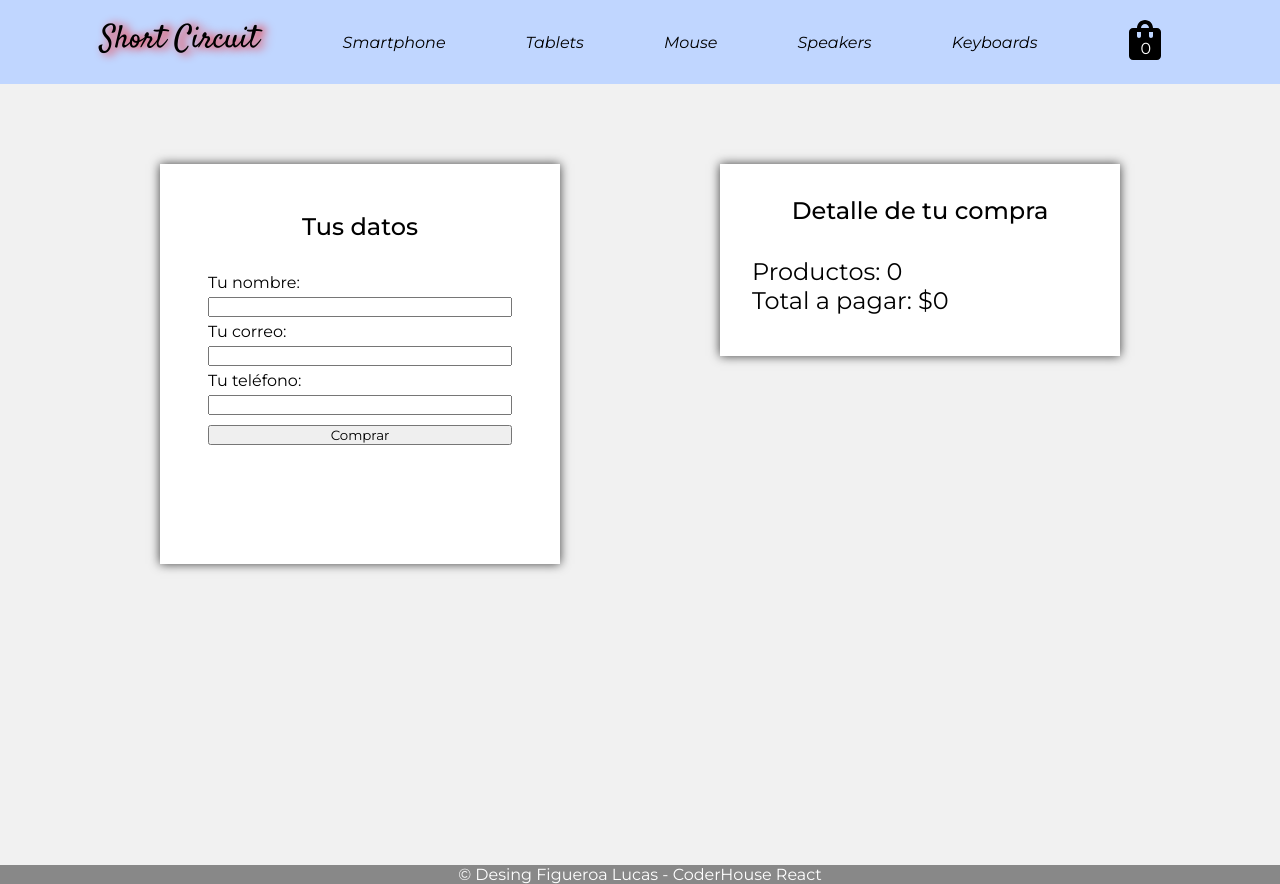
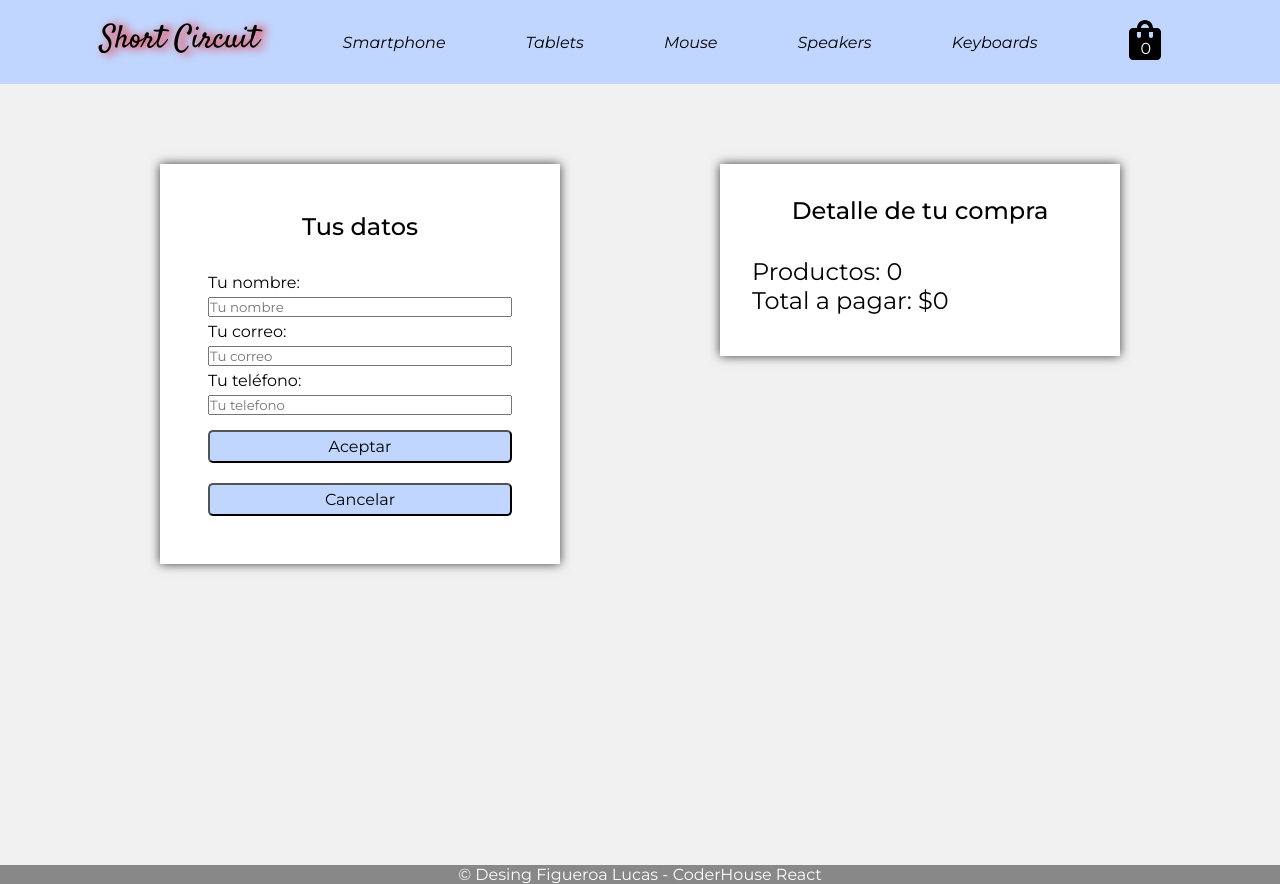
Before and after one commit to LucasFigueroaDev/My-app-store-FigueroaLucas, a React (Vite) app: page /checkout in a window 1280 px wide. Built offline with nearby package versions, Linux system fonts and the light colour scheme; no server answers; a web font is replaced by a local one.

Commit message:
[M] Orders

```diff
--- a/src/componentes/pages/checkout/Checkout.jsx
+++ b/src/componentes/pages/checkout/Checkout.jsx
@@ -1,30 +1,118 @@
 import React, { useContext, useState } from 'react';
 import { CartContext } from '../../../context/CartContext';
+import { db } from '../../../firebaseConfig';
+import { addDoc, collection } from 'firebase/firestore';
+import { useNavigate } from 'react-router-dom';
+import Swal from 'sweetalert2';
 import './checkout.css';
 
 const Checkout = () => {
-    const { cart, totalPrices, totalQuantityProducts } = useContext(CartContext);
+    const { cart, totalPrices, totalQuantityProducts, clearCart } = useContext(CartContext);
+    const [orderId, setOrderId] = useState(null);
+    const [userData, setUserData] = useState({
+        nombre: "",
+        userEmail: "",
+        telefono: ""
+    });
+
+    const captureData = (e) => {
+        setUserData({ ...userData, [e.target.name]: e.target.value });
+    };
+
+    const navigate = useNavigate();
+
+    const cancelOrder = () => {
+        setUserData({
+            nombre: "",
+            userEmail: "",
+            telefono: ""
+        });
+        clearCart();
+        navigate('/');
+    };
+
+    const functionForm = (e) => {
+        e.preventDefault();
+
+        if (!userData.nombre || !userData.userEmail || !userData.telefono) {
+            Swal.fire({
+                title: 'Error',
+                text: 'Por favor rellena todos los campos'
+            })
+            return;
+        }
+
+        if (!/\S+@\S+\.\S+/.test(userData.userEmail)) {
+            Swal.fire({
+                title: 'Error',
+                text: 'Por favor introduce un email valido'
+            })
+            return;
+        }
+
+        let total = totalPrices();
+
+        let order = {
+            buyer: userData,
+            items: cart,
+            total,
+        }
+
+        let ordersCollection = collection(db, 'orders');
+        addDoc(ordersCollection, order)
+            .then((res) => {
+                Swal.fire({
+                    position: "top-end",
+                    icon: "success",
+                    title: "Gracias por su compra",
+                    showConfirmButton: false,
+                    customClass: {
+                        popup: 'popup',
+                        title: 'title'
+                    },
+                    timer: 1500
+                });
+                setOrderId(res.id)
+            })
+            .catch((error) => {
+                Swal.fire({
+                    icon: "error",
+                    title: "Oops...",
+                    text: "Hubo un error en la compra"
+                });
+            })
+            clearCart();
+    };
 
     return (
-        <div className='checkout-page'>
+        <>{orderId ? (<div className='checkout-page'>
+            <div className='box-ticket'>
+            <p className='txt'>Muchas gracias por tu compra</p>
+            <p className='ticket'>Su número de ticket es: {orderId}</p>
+            </div>
+        </div>)
+            :(<div className='checkout-page'>
                 <div className='checkout-form'>
                     <h2 className='checkout-title'>Tus datos</h2>
-                <form className='form' action="">
+                    <form className='form' action="" onSubmit={functionForm}>
                         <label htmlFor="">Tu nombre: </label>
-                        <input type="text" />
+                        <input type="text" onChange={captureData} name='nombre' placeholder='Tu nombre' />
                         <label htmlFor="">Tu correo: </label>
-                        <input type="email" />
+                        <input type="email" onChange={captureData} name='userEmail' placeholder='Tu correo' />
                         <label htmlFor="">Tu teléfono: </label>
-                        <input type="number" />
-                        <input type="submit" value="Comprar"/>
+                        <input type="number" onChange={captureData} name='telefono' placeholder='Tu telefono' />
+                        <button className='btn-aceptar'>Aceptar</button>
                     </form>
+                    <button className='btn-cancel' onClick={cancelOrder}>Cancelar</button>
                 </div>
                 <div className='checkout-details'>
                     <h2 className='details-title'>Detalle de tu compra</h2>
                     <p className='details-products'>Productos: {totalQuantityProducts()}</p>
                     <p className='details-total'>Total a pagar: ${totalPrices()}</p>
                 </div>
-        </div>
+            </div>)
+        }
+        </>
     )
 }
 
--- a/src/componentes/pages/checkout/checkout.css
+++ b/src/componentes/pages/checkout/checkout.css
@@ -49,7 +49,54 @@ input {
     text-align: center;
 }
 
+.btn-aceptar,
+.btn-cancel {
+    background-color: rgba(0, 89, 255, 0.247);
+    color: #000000;
+    border-radius: 5px;
+    margin: 10px 0;
+    padding: 5px;
+    font-size: 1rem;
+    cursor: pointer;
+}
+
+.btn-aceptar:hover {
+    background-color: #6efc75;
+}
+
+.btn-cancel {
+    width: 100%;
+}
+
+.btn-cancel:hover {
+    background-color: #f84f4f;
+}
+
 .details-products,
 .details-total {
     font-size: 1.5rem;
 }
+
+.box-ticket {
+    background-color: #fff;
+    -webkit-box-shadow: 0px 0px 15px 0px rgba(0, 0, 0, 0.75);
+    -moz-box-shadow: 0px 0px 15px 0px rgba(0, 0, 0, 0.75);
+    box-shadow: 0px 0px 15px 0px rgba(0, 0, 0, 0.75);
+    height: 8rem;
+    padding: 2rem;
+}
+
+.txt {
+    font-size: 2rem;
+    font-style: italic;
+    margin-bottom: 1rem;
+}
+
+.ticket {
+    font-size: 1.2rem;
+}
+
+.popup {
+    background-color: rgba(0, 89, 255, 0.247);
+    color: #000;
+}
--- a/src/componentes/pages/itemDetail/ItemDetail.jsx
+++ b/src/componentes/pages/itemDetail/ItemDetail.jsx
@@ -13,8 +13,8 @@ const ItemDetail = () => {
         let productSelected = collection(db, "products");
         let refDoc = doc(productSelected, id);
         const getDocById = getDoc(refDoc);
-        getDocById.then((res)=>{
-            setProduct({...res.data(), id: res.id});
+        getDocById.then((res) => {
+            setProduct({ ...res.data(), id: res.id });
         })
     }, [id]);
 
@@ -26,7 +26,7 @@ const ItemDetail = () => {
                     <div className="detail-product">
                         <p className="price">${product.price}</p>
                         <p className="stock">Stock disponible: {product.stock}</p>
-                    <Counter/>
+                        <Counter />
                     </div>
                 </div>
                 <div className="product-description">
--- a/src/componentes/pages/itemListContainer/ItemListContainer.jsx
+++ b/src/componentes/pages/itemListContainer/ItemListContainer.jsx
@@ -38,7 +38,6 @@ const ItemListContainer = () => {
             </div>
         )
     }
-
 };
 
 export default ItemListContainer;
```
Lines whose indentation alone changed are shown as unchanged.
